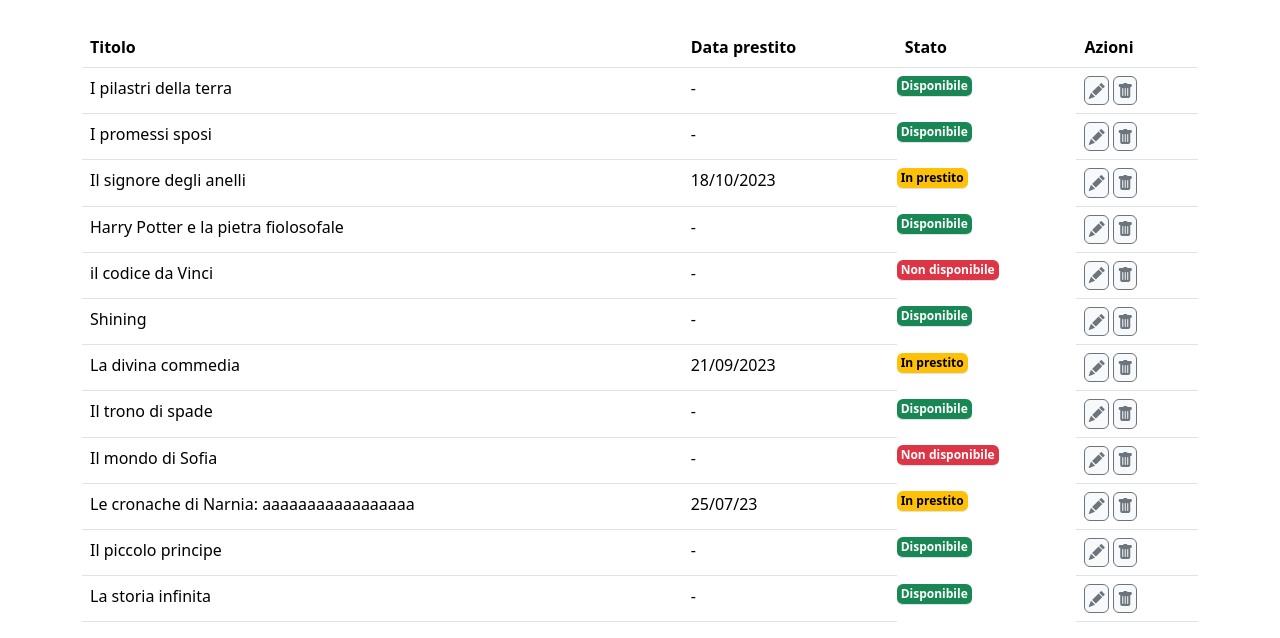
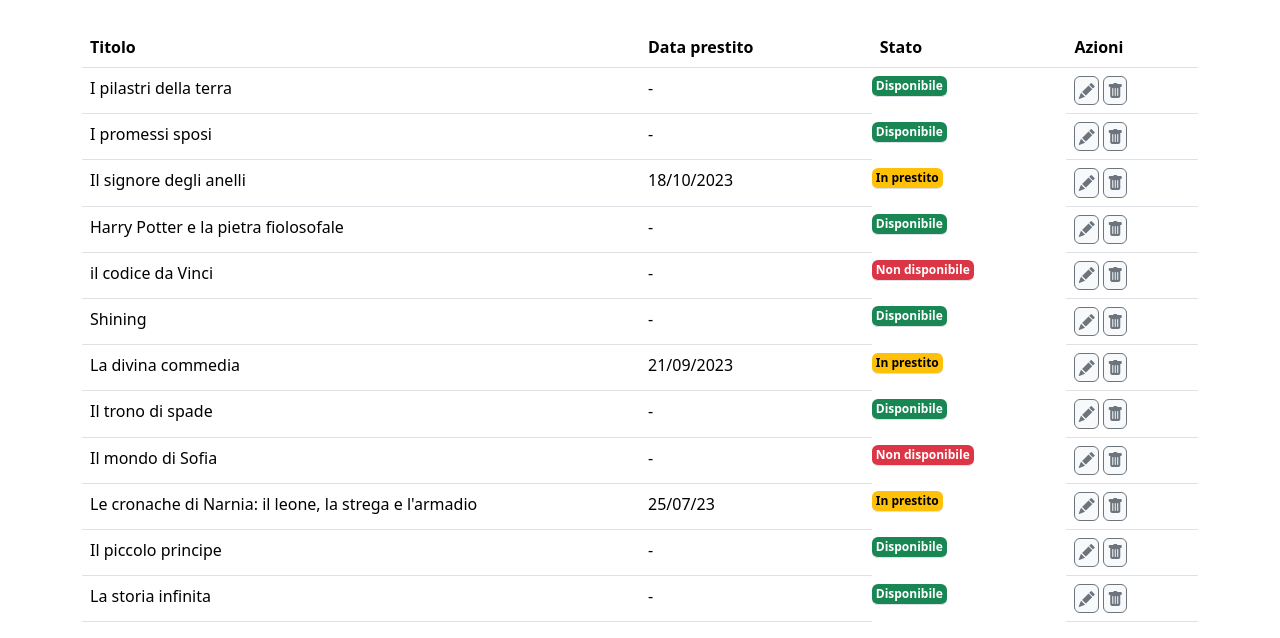
Before and after one commit to Gabbocnc/html-css-bootstrap-dashboard, a plain HTML site: page index.html in a window 1280 px wide. Shown: the part 173-811 px from the top of the page. Drawn offline with nearby package versions, Linux system fonts and the light colour scheme.

Commit message:
edit table

```diff
--- a/index.html
+++ b/index.html
@@ -44,11 +44,11 @@
                 <button type="button" class="btn btn-primary btn m-2">Aggiungi Libro</button>
             </div>
 
-            <div class="table-responsive">
+            <div class="table-responsive-sm">
                 <table class="table">
                     <thead>
                         <tr>
-                            <th scope="col">Titolo</th>
+                            <th scope="col" class="w-50">Titolo</th>
                             <th scope="col" class="d-sm-none d-md-table-cell">Data prestito</th>
                             <th scope="col">Stato</th>
                             <th scope="col">Azioni</th>
@@ -192,7 +192,7 @@
                         </tr>
                         <tr class="">
                             <td scope="row" class="text-wrap">
-                               Le cronache di Narnia: aaaaaaaaaaaaaaaaa
+                               Le cronache di Narnia: il leone, la strega e l'armadio
                             </td>
                             <td class="d-sm-none d-md-table-cell">25/07/23</td>
                             <td class="badge text-bg-warning p-1 mt-2">In prestito</td>
```
